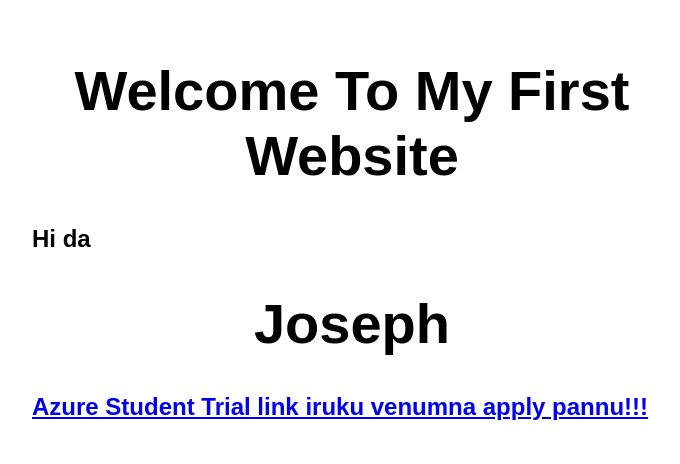
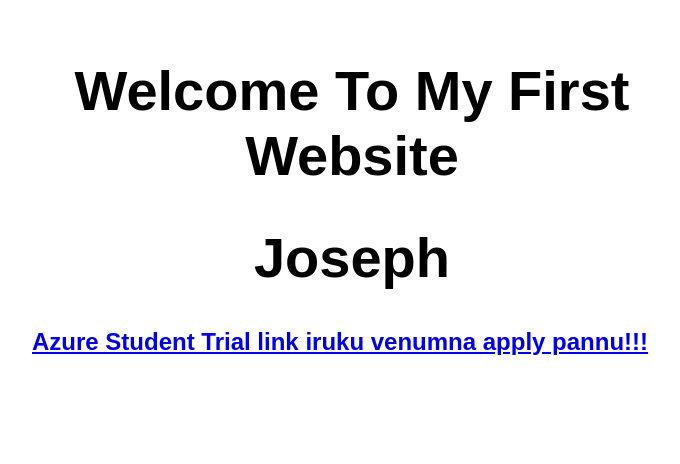
Before and after one commit to M-Kamalesh/my-first-static-web-app, a website: page src/index.html in a window 1280 px wide. Shown: the whole page, without its empty margins (288-968 px from the left). Drawn offline with Linux system fonts and the light colour scheme.

Commit message:
Update index.html

```diff
--- a/src/index.html
+++ b/src/index.html
@@ -11,7 +11,7 @@
 <body>
   <main>
     <h1>Welcome To My First Website</h1>
-    <h2>Hi da </h2><h1>Joseph</h1>
+    <h1>Joseph</h1>
     <a href = "https://azure.microsoft.com/en-in/free/students/"><h2>Azure Student Trial link iruku venumna apply pannu!!!</a>
   </main>
 </body>
```
